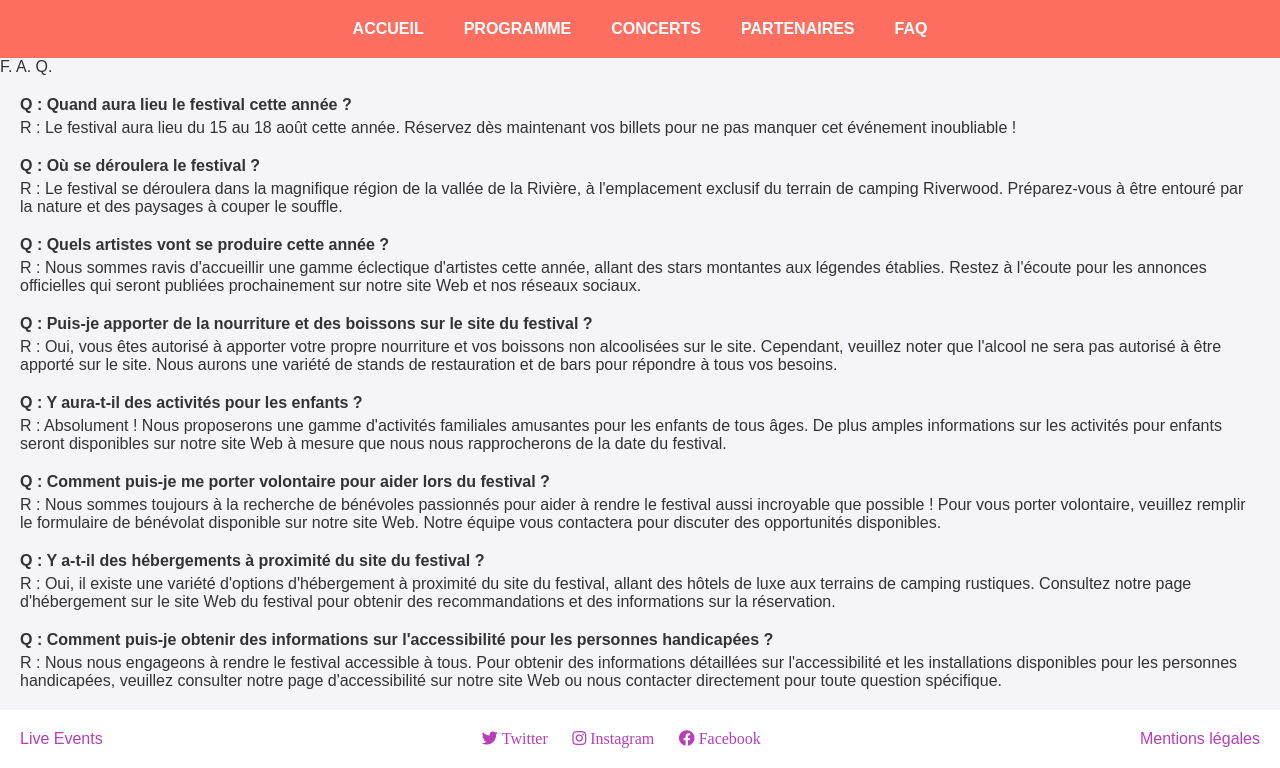
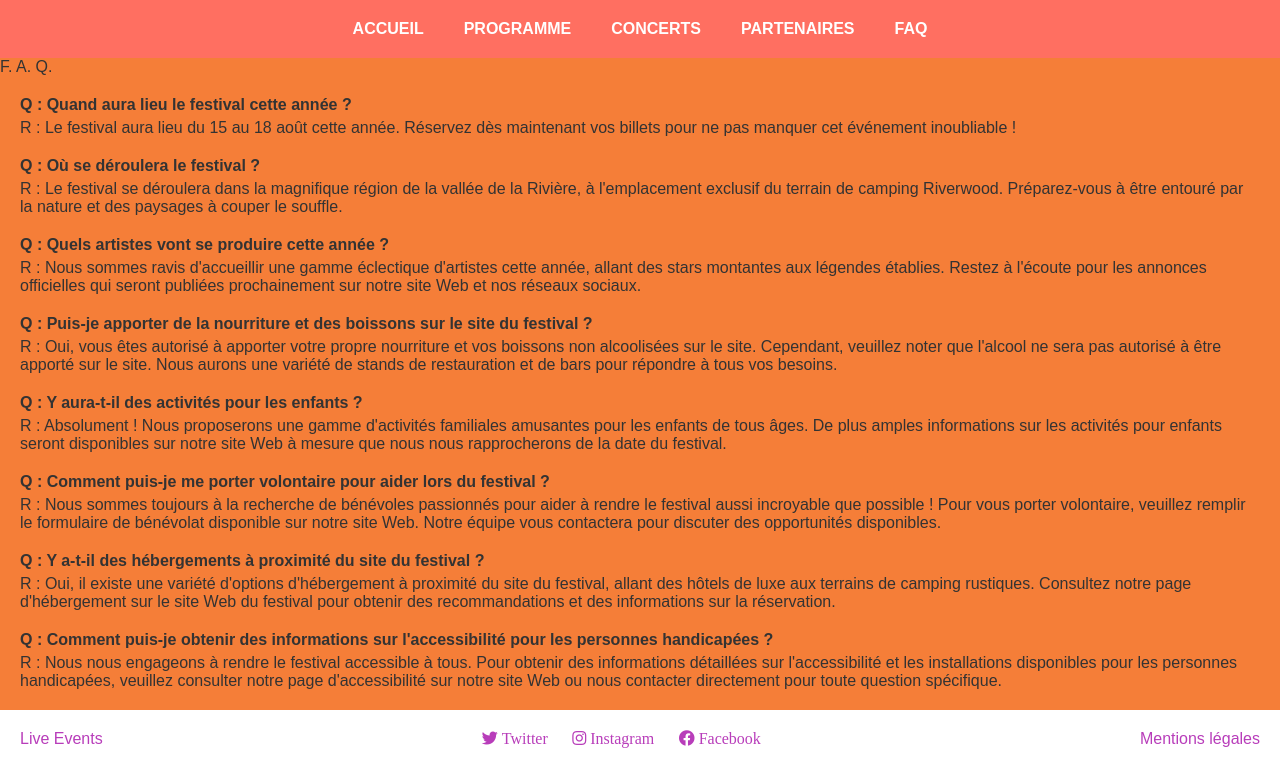
Before and after one commit to Keyymie/Live-Event-Front, a PHP site: page /src/faq.php in a window 1280 px wide. Shown: the part 302-1070 px from the top of the page. Run offline with PHP 8.4, Linux system fonts and the light colour scheme; some libraries are stand-ins or nearby versions.

Commit message:
Update css.css

```diff
--- a/assets/css/css.css
+++ b/assets/css/css.css
@@ -10,7 +10,7 @@ body {
     margin: 0;
     font-family: 'Arial', sans-serif;
     color: #333;
-    background-color: #f4f4f9;
+    background-color: #f57e38;
 }
 
 /* En-tête */
```
